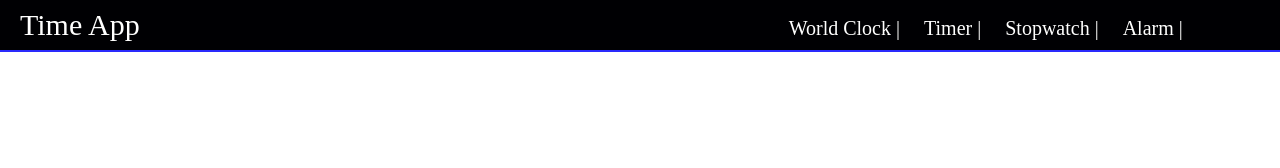
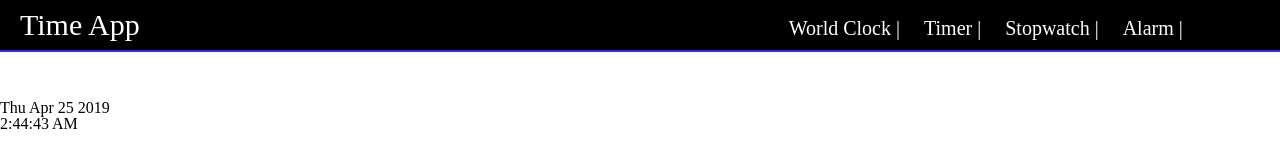
Before and after one commit to andreadesiderio/Timer-app, a plain HTML site: page index.html in a window 1280 px wide. Drawn offline with Linux system fonts and the light colour scheme.

Commit message:
home page clock

```diff
--- a/index.html
+++ b/index.html
@@ -5,7 +5,7 @@
             <meta http-equiv="X-UA-Compatible" content="IE=edge">
             <meta name="viewport" content="width=device-width, initial-scale=1">
             <meta name="decsriptiom" content="timer app">
-            <title>Timer App</title>
+            <title>Time App</title>
 
             <link href="resetCss.css" rel="stylesheet" type="text/css">
             <link href="indexcss.css" rel="stylesheet" type="text/css">
@@ -38,8 +38,11 @@
 </header>
 <main role="main">
 
+<p id="homeDate"></p>
+<p id="homeClock"></p>
 </main>
 </body>
+<script type="text/javascript" src="script.js"></script>
 <script type="text/javascript" src="countDownTimer.js" ></script>
 
 </html>
--- /dev/null
+++ b/script.js
@@ -0,0 +1,14 @@
+window.addEventListener("load", showDate);
+
+function showDate() {
+    const homeDate = document.getElementById("homeDate");
+    homeDate.innerHTML = new Date().toDateString();
+}
+
+const timeInterval = setInterval(showTime, 1000);
+
+function showTime(){
+    const homeClock = document.getElementById("homeClock");
+    let date = new Date();
+    homeClock.innerHTML = date.toLocaleTimeString();
+}
```
Also changed, not shown: countDownTimer.html (+1 -1 lines).
